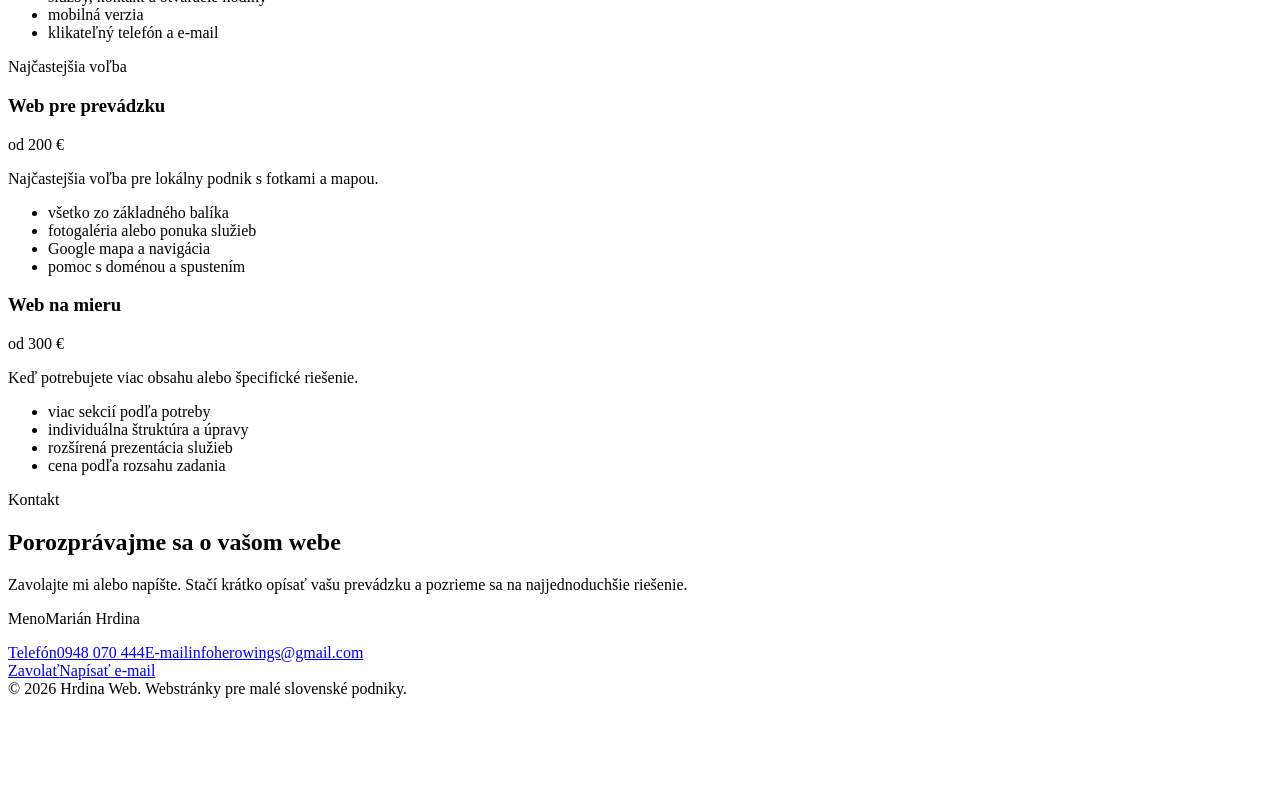
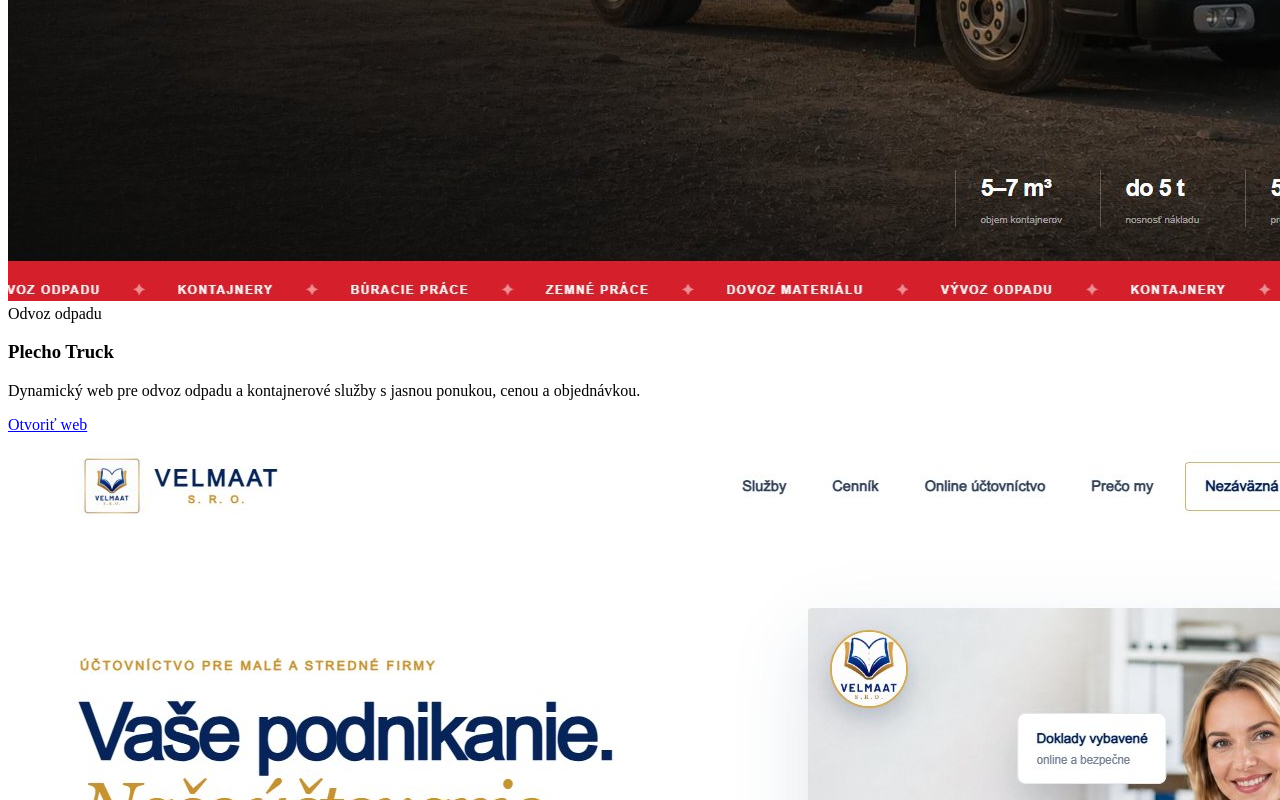
Before and after one commit to Wingsofhero/hrdina-web, a React (Vite) app: page / in a window 1280 px wide. Shown: the part 11200-12000 px from the top of the page. Before the commit the page ends 11906 px from the top, so only its background shows below. Built offline with nearby package versions, Linux system fonts and the light colour scheme; the HTML template or start-up script is replaced by a standard one.

Commit message:
Add Velmaat and Plecho Truck previews

```diff
--- a/src/App.jsx
+++ b/src/App.jsx
@@ -2,8 +2,10 @@ import marianPortrait from './assets/marian-portrait-preview-v2.jpg';
 import aladivaPreview from './assets/work-aladiva.jpg';
 import modraGorgonaPreview from './assets/work-modra-gorgona.jpg';
 import pitTerapyPreview from './assets/work-pit-terapy.jpg';
+import plechotruckPreview from './assets/work-plechotruck.jpg';
 import studioLuciaPreview from './assets/work-studio-lucia.jpg';
 import stahovanieGalantaPreview from './assets/work-stahovanie-galanta.jpg';
+import velmaatPreview from './assets/work-velmaat.jpg';
 
 const services = [
   {
@@ -141,6 +143,20 @@ const realWorks = [
     text: 'Výrazný web pre pub a street food prevádzku s menu, víkendovou ponukou a rezerváciou stola.',
     url: 'https://www.modragorgona.site/',
     image: modraGorgonaPreview,
+  },
+  {
+    title: 'Plecho Truck',
+    label: 'Odvoz odpadu',
+    text: 'Dynamický web pre odvoz odpadu a kontajnerové služby s jasnou ponukou, cenou a objednávkou.',
+    url: 'https://www.plechotruck.sk/',
+    image: plechotruckPreview,
+  },
+  {
+    title: 'Velmaat',
+    label: 'Účtovníctvo',
+    text: 'Profesionálny web pre účtovnícke služby s dôrazom na dôveru, služby a nezáväznú konzultáciu.',
+    url: 'https://www.velmaat.sk/',
+    image: velmaatPreview,
   },
 ];
 
```
Also changed, not shown: src/assets/work-plechotruck.jpg (added), src/assets/work-velmaat.jpg (added).
